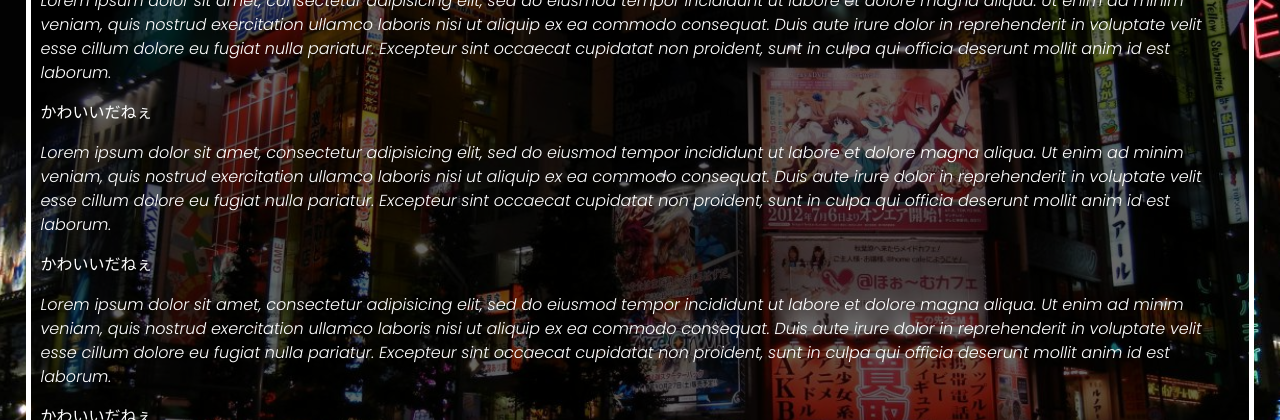
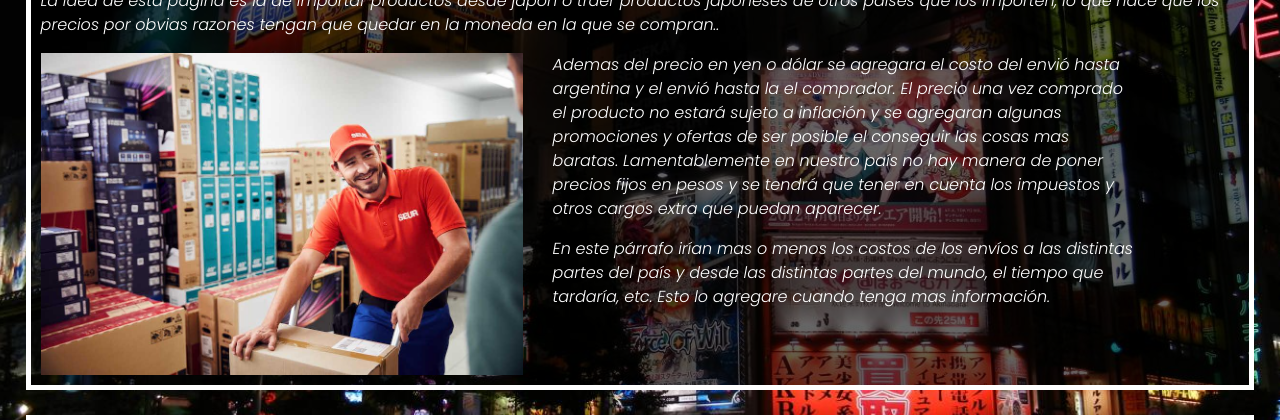
Before and after one commit to MaxAim/facundo-canibano, a website: page envios.html in a window 1280 px wide. Shown: the part 200-620 px from the top of the page. Drawn offline with nearby package versions, Linux system fonts and the light colour scheme; a web font is replaced by a local one.

Commit message:
Agregado texto a envios y conocenos, tambien arreglado el problema de tamaño con el index

```diff
--- a/envios.html
+++ b/envios.html
@@ -37,13 +37,17 @@
         </header>
     <main class="animate__animated animate__fadeIn">
         <section class="background full-width">
-            <h2>Envios y Precios</h2>
-            <p>Lorem ipsum dolor sit amet, consectetur adipisicing elit, sed do eiusmod tempor incididunt ut labore et dolore magna aliqua. Ut enim ad minim veniam, quis nostrud exercitation ullamco laboris nisi ut aliquip ex ea commodo consequat. Duis aute irure dolor in reprehenderit in voluptate velit esse cillum dolore eu fugiat nulla pariatur. Excepteur sint occaecat cupidatat non proident, sunt in culpa qui officia deserunt mollit anim id est laborum.</p>
-            <p>かわいいだねぇ</p>
-            <p>Lorem ipsum dolor sit amet, consectetur adipisicing elit, sed do eiusmod tempor incididunt ut labore et dolore magna aliqua. Ut enim ad minim veniam, quis nostrud exercitation ullamco laboris nisi ut aliquip ex ea commodo consequat. Duis aute irure dolor in reprehenderit in voluptate velit esse cillum dolore eu fugiat nulla pariatur. Excepteur sint occaecat cupidatat non proident, sunt in culpa qui officia deserunt mollit anim id est laborum.</p>
-            <p>かわいいだねぇ</p>
-            <p>Lorem ipsum dolor sit amet, consectetur adipisicing elit, sed do eiusmod tempor incididunt ut labore et dolore magna aliqua. Ut enim ad minim veniam, quis nostrud exercitation ullamco laboris nisi ut aliquip ex ea commodo consequat. Duis aute irure dolor in reprehenderit in voluptate velit esse cillum dolore eu fugiat nulla pariatur. Excepteur sint occaecat cupidatat non proident, sunt in culpa qui officia deserunt mollit anim id est laborum.</p>
-            <p>かわいいだねぇ</p>
+            <h2>Envios y costos</h2>
+            <p>La idea de esta pagina es la de importar productos desde japón o traer productos japoneses de otros países que los importen, lo que hace que los precios por obvias razones tengan que quedar en la moneda en la que se compran..</p>
+            <div class="conteiner-fluid">
+                <div class="row">
+                    <img src="img/envios.jpeg" class="col-lg-5 col-11">
+                    <div class="col-lg-6 col-11">
+                        <p>Ademas del precio en yen o dólar se agregara el costo del envió hasta argentina y el envió hasta la el comprador. El precio una vez comprado el producto no estará sujeto a inflación y se agregaran algunas promociones y ofertas de ser posible el conseguir las cosas mas baratas. Lamentablemente en nuestro país no hay manera de poner precios fijos en pesos y se tendrá que tener en cuenta los impuestos y otros cargos extra que puedan aparecer.</p>
+                        <p>En este párrafo irían mas o menos los costos de los envíos a las distintas partes del país y desde las distintas partes del mundo, el tiempo que tardaría, etc. Esto lo agregare cuando tenga mas información.</p>
+                    </div>
+                </div>
+            </div>
         </section>
         <footer class="background">
             <h2>Info del sitio</h2>
--- a/scss/style.scss
+++ b/scss/style.scss
@@ -12,6 +12,7 @@ body{
     background-color: black;
     margin: 0;
     padding: 0;
+    overflow-x: hidden;
 }
 .background{
     background-color: $background-color;
```
Also changed, not shown: index.html (+19 -1 lines), info.html (+3 -3 lines), css/style.css, img/envios.jpeg (added).
